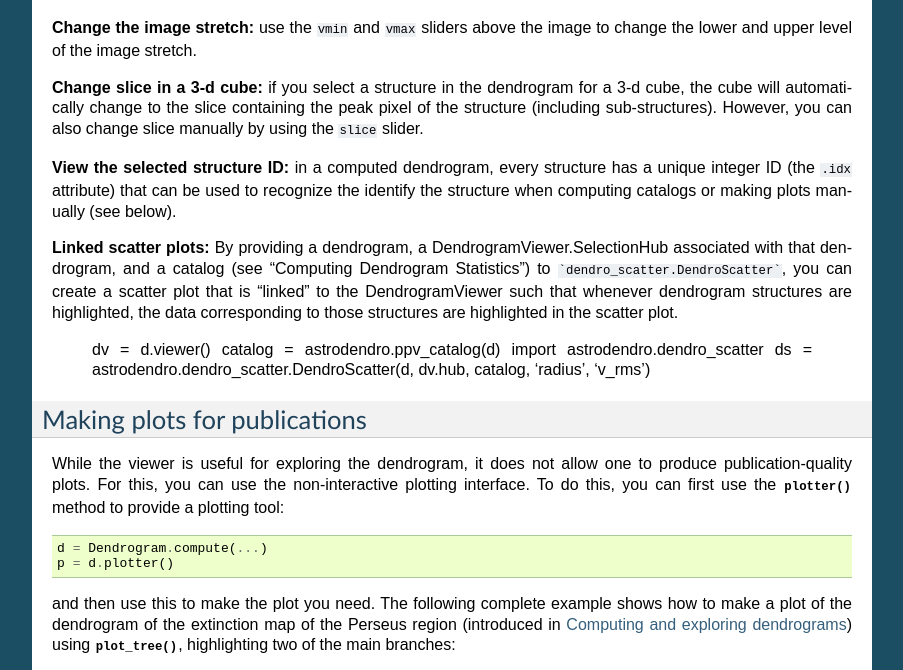
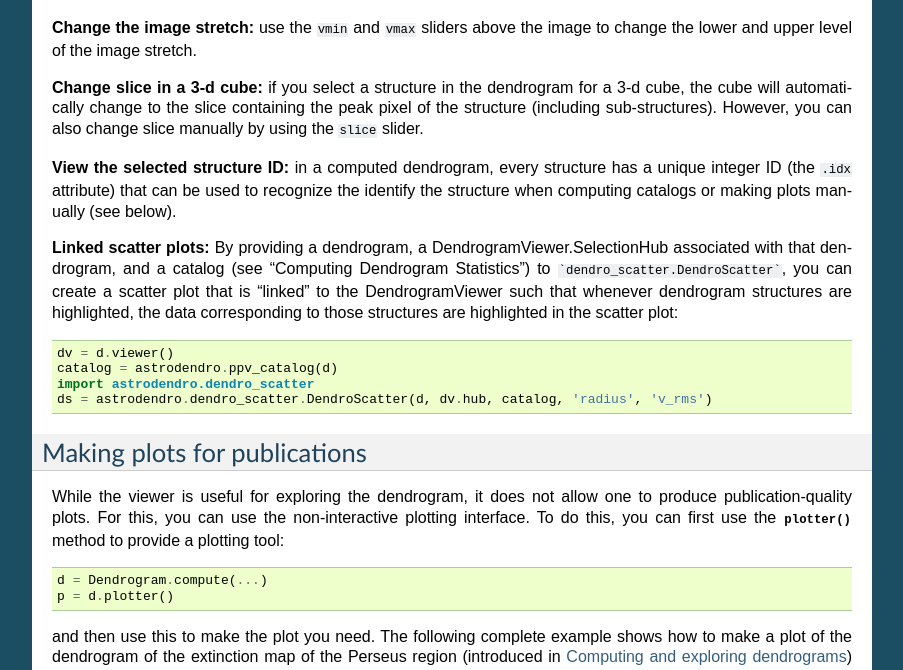
Before and after one commit to dendrograms/astrodendro, a Sphinx documentation site: the page built from docs/plotting.rst, in a window 1280 px wide and 900 px high, scrolled down 1118 px, cut to the strip 0-670 px from the top of the window. Shown: the whole strip, without its empty margins (198-1101 px from the left). Built offline with Sphinx 7.4.7, drawn with Linux system fonts in a browser that asks for light colours.

Commit message:
Putting colons to try and get code to render good

````diff
--- a/docs/plotting.rst
+++ b/docs/plotting.rst
@@ -53,7 +53,7 @@ that dendrogram, and a catalog (see "Computing Dendrogram Statistics") to
 ```dendro_scatter.DendroScatter```, you can create a scatter plot that is
 "linked" to the DendrogramViewer such that whenever dendrogram structures are
 highlighted, the data corresponding to those structures are highlighted in
-the scatter plot.
+the scatter plot::
 
     dv = d.viewer()
     catalog = astrodendro.ppv_catalog(d)
````
